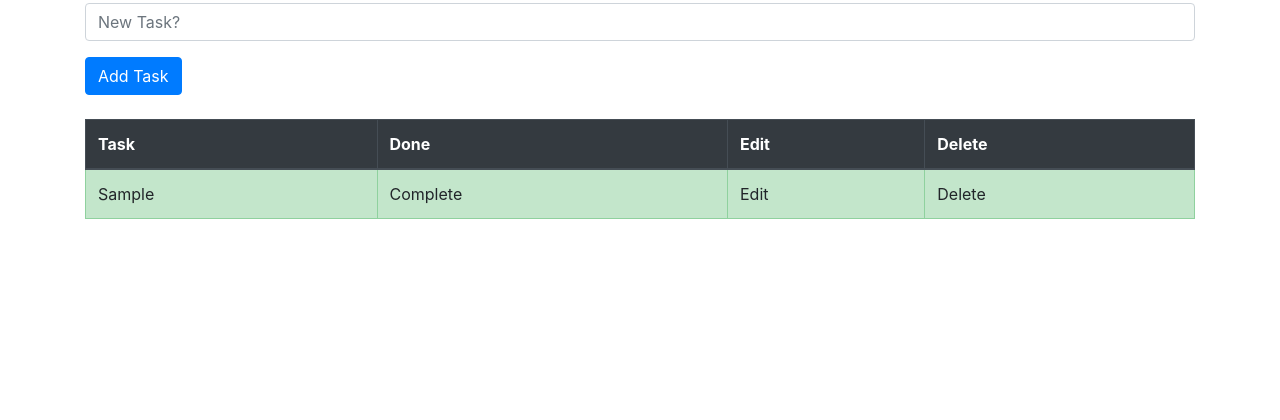
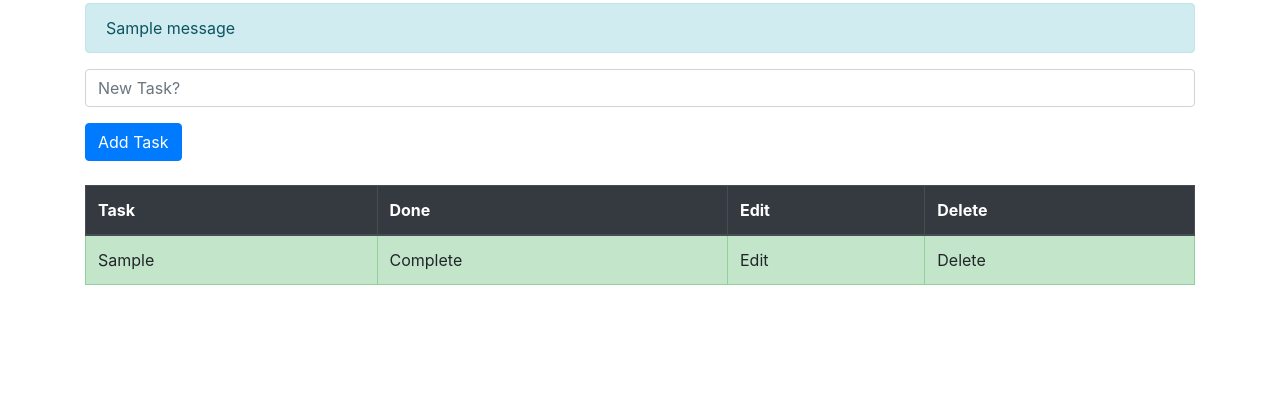
Before and after one commit to yosoycentli/taskmate, a Django app: page /todolist/ in a window 1280 px wide. Shown: the part 347-767 px from the top of the page. Run offline with Django 4.2, Linux system fonts and the light colour scheme; tables that the repository leaves empty hold one stand-in row (values such as "Sample post"); one stand-in notice (Sample message) is shown.

Commit message:
[ADD] Adding Messages and Alert Option

```diff
--- a/taskmate/todolist_app/templates/todolist.html
+++ b/taskmate/todolist_app/templates/todolist.html
@@ -7,6 +7,14 @@
 {% block content %}
     <div class="container">
     </br>
+
+    {% if messages %}
+        {% for message in messages %}
+            <div class="alert alert-info" role="alert">
+                {{ message }}
+            </div>
+        {% endfor %}
+    {% endif %}
 
     <form method="POST">
         {% csrf_token %}
@@ -28,6 +36,7 @@
                 </tr>
             </thead>
             <tbody>
+            {% if all_tasks %}
                 {% for obj in all_tasks %}
                     {% if obj.done %}
                         <tr class="table-success">
@@ -45,6 +54,7 @@
                             </tr>
                     {% endif %}
                 {% endfor %}
+            {% endif %}
             </tbody>
         </table>
     </div>
--- a/taskmate/todolist_app/views.py
+++ b/taskmate/todolist_app/views.py
@@ -2,12 +2,14 @@ from django.shortcuts import render, redirect
 from django.http import HttpResponse
 from todolist_app.models import TaskList
 from todolist_app.forms import TaskForm
+from django.contrib import messages
 
 def todolist(request):
     if request.method == "POST":
         form = TaskForm(request.POST or None)
         if form.is_valid():
             form.save()
+        messages.success(request,("New Task Added!"))
         return redirect('todolist')
 
     else:
```
Lines whose indentation alone changed are shown as unchanged.
